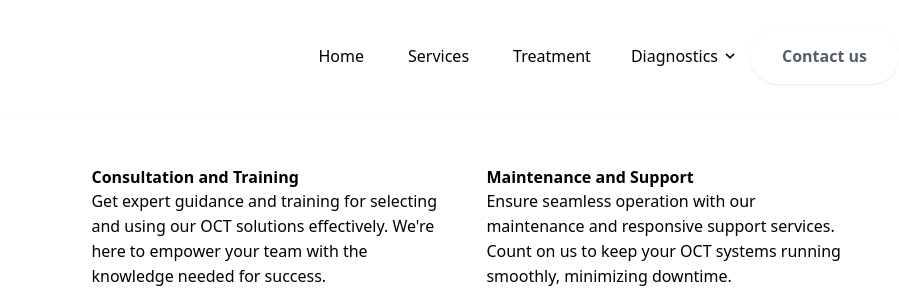
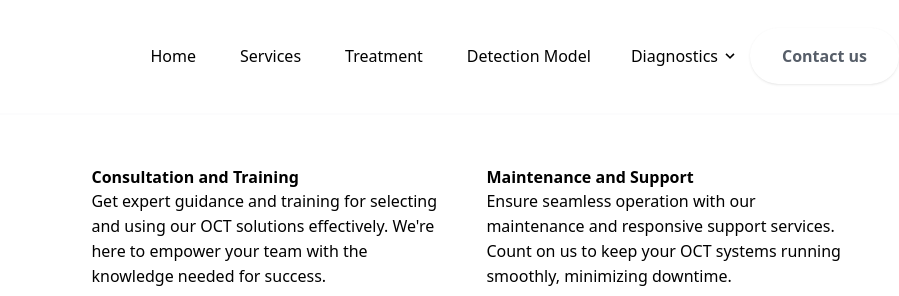
Before and after one commit to Mohasindawal/OCT_NetraX-miniProject, a plain HTML site: page Services.html in a window 1280 px wide. Shown: the top 296 px of the page, 381-1280 px from the left. Drawn offline with nearby package versions, Linux system fonts and the light colour scheme.

Commit message:
nav edited

```diff
--- a/Services.html
+++ b/Services.html
@@ -32,8 +32,8 @@
 
 
 
-  <!--Nav-->
-  <nav id="header" class="fixed w-full z-30 top-0 text-white ">
+   <!--Nav-->
+   <nav id="header" class="fixed w-full z-30 top-0 text-white ">
     <div class="w-full container mx-auto flex flex-wrap items-center justify-between m-[-20px] lg:mt-0 lg:mb-0">
       <div class="pl-4 flex items-center">
         <img src="./img/logo.png" class="w-[180px] lg:w-[200px]">
@@ -61,6 +61,10 @@
           <li class="mr-3">
             <a class="inline-block text-black no-underline hover:text-gray-800 hover:text-underline py-2 px-4"
               href="#">Treatment</a>
+          </li>
+          <li class="mr-3">
+            <a class="inline-block text-black no-underline hover:text-gray-800 hover:text-underline py-2 px-4"
+              href="https://netraxmodel.streamlit.app/Detection">Detection Model</a>
           </li>
           <li class="mr-3 ml-4 md:ml-3 mt-1 md:mt-0">
             <div class="inline-block text-black ">
```
Also changed, not shown: ContactUS.html (+4 -1 lines).
